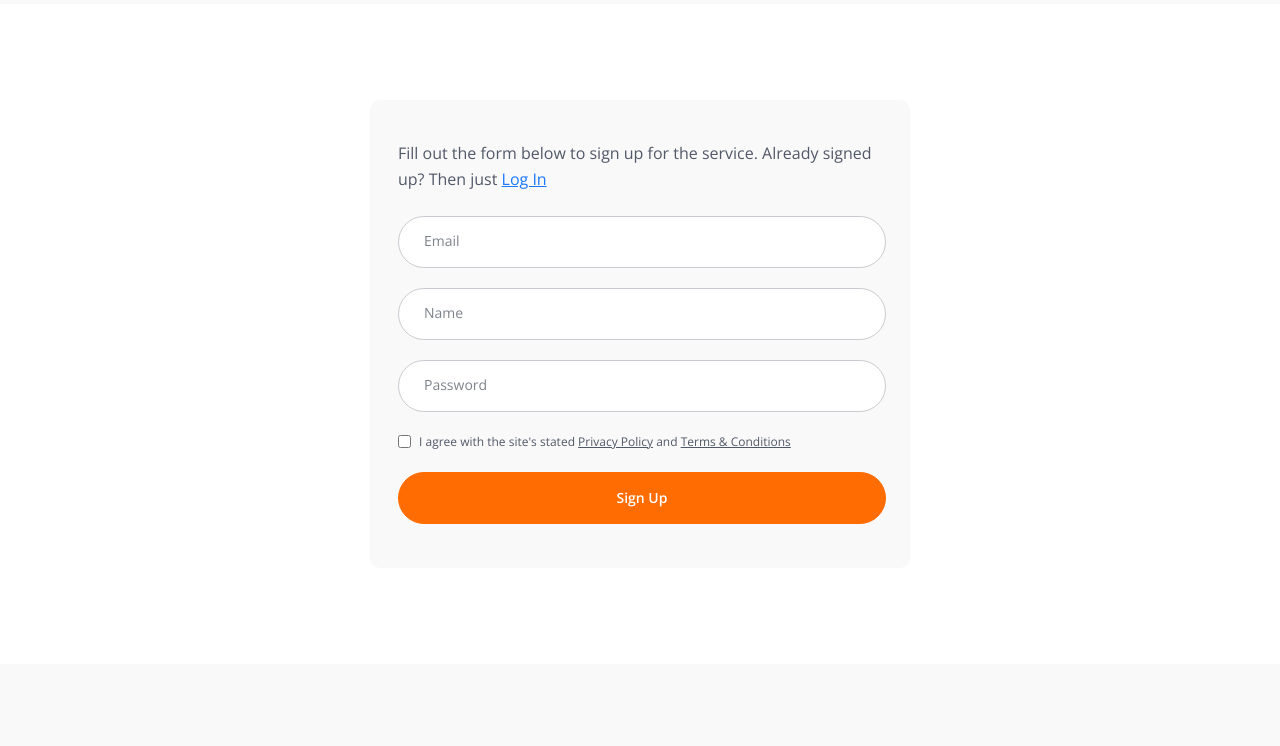
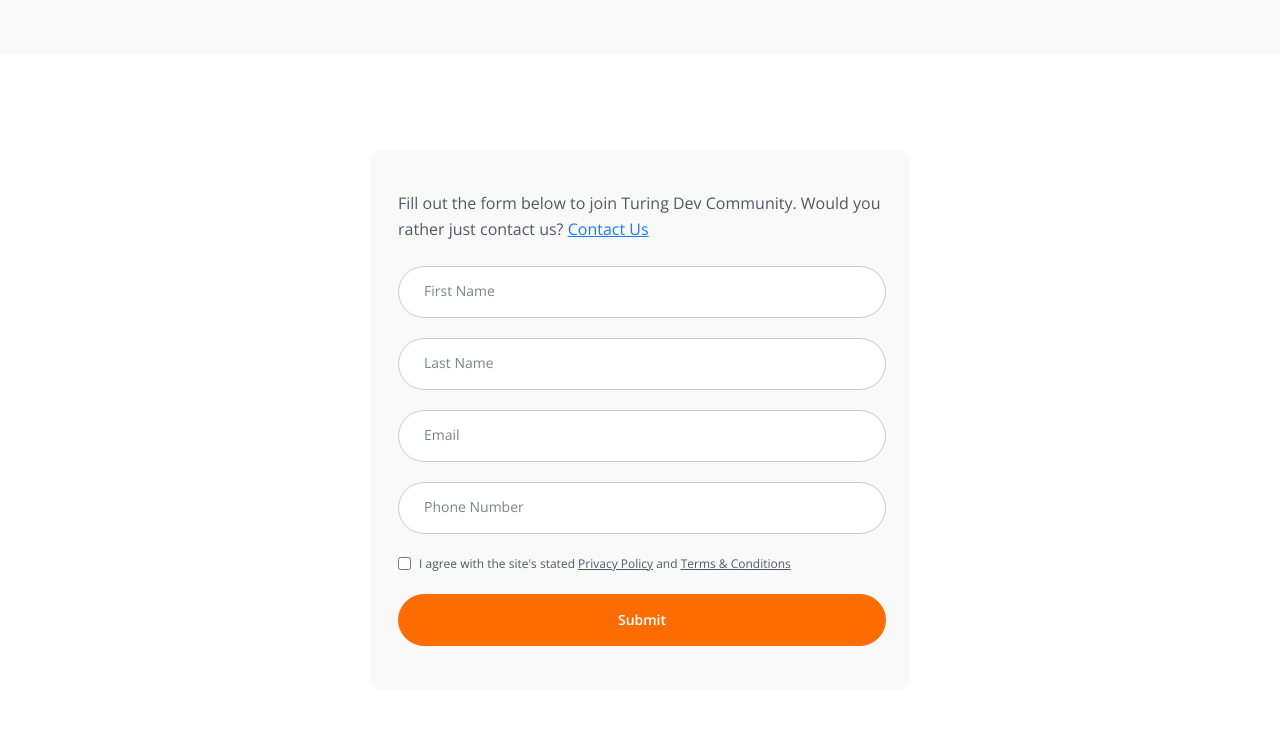
Before and after one commit to OfficialTuringDev/OfficialWebsite, a plain HTML site: page sign-up.html in a window 1280 px wide. Shown: the part 254-1000 px from the top of the page. Drawn offline with nearby package versions, Linux system fonts and the light colour scheme.

Commit message:
Updated membership form

```diff
--- a/sign-up.html
+++ b/sign-up.html
@@ -93,7 +93,7 @@
         <div class="container">
             <div class="row">
                 <div class="col-xl-10 offset-xl-1">
-                    <h1 class="text-center">Sign Up to become a member+++</h1>
+                    <h1 class="text-center">Sign Up to become a member of TuringDev Community</h1>
                 </div> <!-- end of col -->
             </div> <!-- end of row -->
         </div> <!-- end of container -->
@@ -107,28 +107,33 @@
             <div class="row">
                 <div class="col-xl-6 offset-xl-3">
                     <div class="text-box mt-5 mb-5">
-                        <p class="mb-4">Fill out the form below to sign up for the service. Already signed up? Then just <a class="blue" href="log-in.html">Log In</a></p>
+                        <p class="mb-4">Fill out the form below to join Turing Dev Community. Would you rather just contact us? <a class="blue" href="contact.html">Contact Us</a></p>
 
                         <!-- Sign Up Form -->
-                        <form id="signUpForm" name="MembershipSignUp" action="POST" data-netlify="true">
+                        <form id="signUpForm" name="MembershipSignUp" action="POST" data-netlify="true" data-netlify-recaptcha="true">
+                            <div class="form-group">
+                                <input type="text" class="form-control-input" name="fname" id="fname" required>
+                                <label class="label-control" for="fname">First Name</label>
+                            </div>
+                            <div class="form-group">
+                                <input type="text" class="form-control-input" name="lname" id="lname" required>
+                                <label class="label-control" for="lname">Last Name</label>
+                            </div>
                             <div class="form-group">
                                 <input type="email" class="form-control-input" name="email" id="email" required>
                                 <label class="label-control" for="email">Email</label>
                             </div>
                             <div class="form-group">
-                                <input type="text" class="form-control-input" name="name" id="name" required>
-                                <label class="label-control" for="name">Name</label>
+                                <input type="number" class="form-control-input" name="pnum" id="pnum" required>
+                                <label class="label-control" for="pnum">Phone Number</label>
+                            </div>
+                            <div class="form-group checkbox">
+                                <input type="checkbox" name="terms" id="terms" value="Agreed-to-Terms" required>I agree with the site's stated <a href="https://www.freeprivacypolicy.com/live/c755c645-74a9-4d1f-82af-a0ede8d6e305" target="_blank">Privacy Policy</a> and <a href="terms.html" target="_blank">Terms & Conditions</a>
                             </div>
                             <div class="form-group">
-                                <input type="text" class="form-control-input" name="password" id="password" required>
-                                <label class="label-control" for="password">Password</label>
+                                <button type="submit" class="form-control-submit-button">Submit</button>
                             </div>
-                            <div class="form-group checkbox">
-                                <input type="checkbox" name="terms" id="terms" value="Agreed-to-Terms" required>I agree with the site's stated <a href="privacy.html">Privacy Policy</a> and <a href="terms.html">Terms & Conditions</a>
-                            </div>
-                            <div class="form-group">
-                                <button type="submit" class="form-control-submit-button">Sign Up</button>
-                            </div>
+                            <div data-netlify-recaptcha="true"></div>
                         </form>
                         <!-- end of sign up form -->
 
```
Also changed, not shown: contact.html (renamed from log-in.html).
